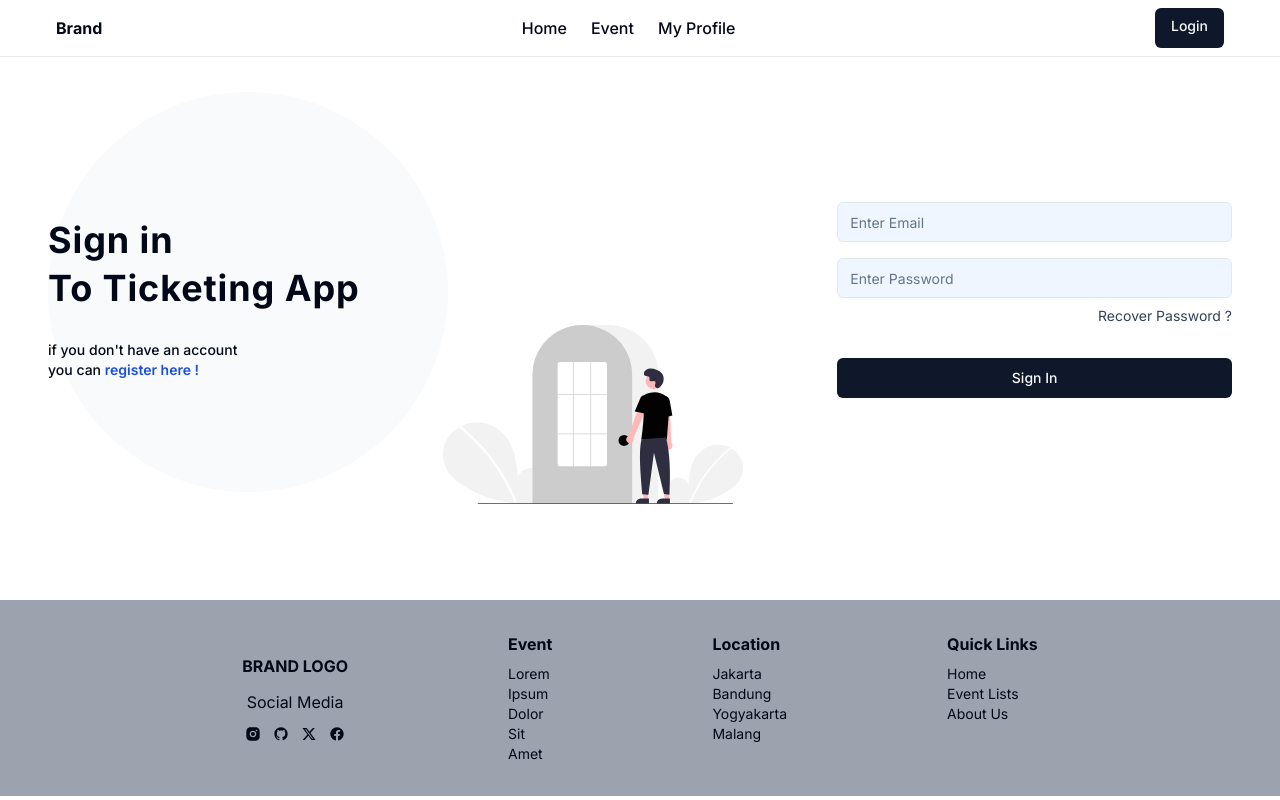
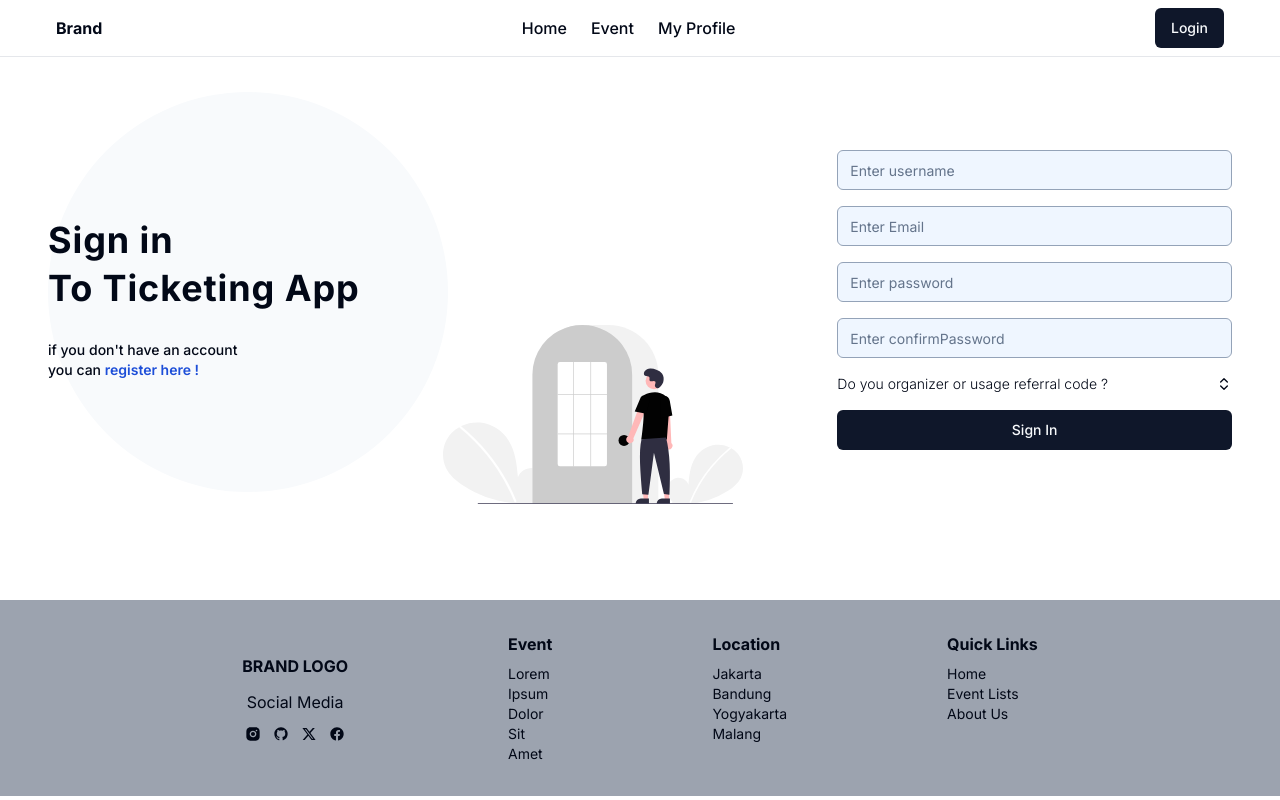
Before and after one commit to Fikri-Ramadan/finpro-nextjs-express-prisma, a Next.js app in the folder apps/web/: page /login in a window 1280 px wide. Built offline with nearby package versions, Linux system fonts and the light colour scheme.

Commit message:
feat: validation register

```diff
--- a/apps/web/package.json
+++ b/apps/web/package.json
@@ -16,13 +16,15 @@
     "@radix-ui/react-slot": "^1.0.2",
     "class-variance-authority": "^0.7.0",
     "clsx": "^2.1.0",
+    "formik": "^2.4.5",
     "lucide-react": "^0.314.0",
     "next": "14.0.4",
     "react": "^18",
     "react-dom": "^18",
     "react-icons": "^5.0.1",
     "tailwind-merge": "^2.2.0",
-    "tailwindcss-animate": "^1.0.7"
+    "tailwindcss-animate": "^1.0.7",
+    "yup": "^1.3.3"
   },
   "devDependencies": {
     "autoprefixer": "^10.0.1",
--- /dev/null
+++ b/apps/web/src/app/example/page.js
@@ -0,0 +1,7 @@
+
+export default function ExamplePage() {
+  return (
+    <div className='py-16'>
+    </div>
+  );
+}
--- a/apps/web/src/components/NavbarSection.jsx
+++ b/apps/web/src/components/NavbarSection.jsx
@@ -35,7 +35,7 @@ export const NavbarSection = () => {
           <div className="flex md:order-2 space-x-3 md:space-x-0">
             <Link
               href="/login"
-              className={cn(buttonVariants(), 'hidden lg:block')}
+              className={cn(buttonVariants(), 'hidden lg:flex items-center justify-center')}
             >
               Login
             </Link>
--- /dev/null
+++ b/apps/web/src/components/auth/FormRegister.jsx
@@ -0,0 +1,144 @@
+'use client';
+
+import { useFormik } from 'formik';
+import { Button } from '../ui/button';
+import { Input } from '../ui/input';
+import { validateRegister } from '@/helpers/validation';
+import {
+  Collapsible,
+  CollapsibleContent,
+  CollapsibleTrigger,
+} from '../ui/collapsible';
+import { ChevronsUpDown } from 'lucide-react';
+import {
+  Select,
+  SelectContent,
+  SelectItem,
+  SelectTrigger,
+  SelectValue,
+} from '../ui/select';
+
+export default function FormRegister() {
+  const formik = useFormik({
+    initialValues: {
+      username: '',
+      email: '',
+      password: '',
+      confirmPassword: '',
+    },
+    validationSchema: validateRegister,
+    onSubmit: (values) => {
+      alert(JSON.stringify(values, null, 2));
+    },
+  });
+
+  return (
+    <form onSubmit={formik.handleSubmit} className="w-full flex flex-col gap-4">
+      <div className="space-y-2">
+        <Input
+          placeholder="Enter username"
+          id="username"
+          type="text"
+          className={`bg-blue-50 border-slate-400 ${
+            formik.errors.username &&
+            formik.touched.username &&
+            'border-red-500'
+          }`}
+          {...formik.getFieldProps('username')}
+        />
+        {formik.touched.username && formik.errors.username ? (
+          <div className="text-xs text-red-500">{formik.errors.username}</div>
+        ) : null}
+      </div>
+
+      <div className="space-y-2">
+        <Input
+          placeholder="Enter Email"
+          id="email"
+          type="email"
+          className={`bg-blue-50 border-slate-400 ${
+            formik.errors.email && formik.touched.email && 'border-red-500'
+          }`}
+          {...formik.getFieldProps('email')}
+        />
+        {formik.touched.email && formik.errors.email ? (
+          <div className="text-xs text-red-500">{formik.errors.email}</div>
+        ) : null}
+      </div>
+
+      <div className="space-y-2">
+        <Input
+          placeholder="Enter password"
+          id="password"
+          type="password"
+          className={`bg-blue-50 border-slate-400 ${
+            formik.errors.password &&
+            formik.touched.password &&
+            'border-red-500'
+          }`}
+          {...formik.getFieldProps('password')}
+        />
+        {formik.touched.password && formik.errors.password ? (
+          <div className="text-xs text-red-500">{formik.errors.password}</div>
+        ) : null}
+      </div>
+
+      <div className="space-y-2">
+        <Input
+          placeholder="Enter confirmPassword"
+          id="confirmPassword"
+          type="password"
+          className={`bg-blue-50 border-slate-400 ${
+            formik.errors.confirmPassword &&
+            formik.touched.confirmPassword &&
+            'border-red-500'
+          }`}
+          {...formik.getFieldProps('confirmPassword')}
+        />
+        {formik.touched.confirmPassword && formik.errors.confirmPassword ? (
+          <div className="text-xs text-red-500">
+            {formik.errors.confirmPassword}
+          </div>
+        ) : null}
+      </div>
+
+      <Collapsible>
+        <CollapsibleTrigger className="w-full flex items-center justify-between text-sm font-light">
+          Do you organizer or usage referral code ?
+          <ChevronsUpDown className="w-4 h-4" />
+        </CollapsibleTrigger>
+        <CollapsibleContent className="space-y-4 py-4 CollapsibleContent">
+          <div className="space-y-2">
+            <Input
+              placeholder="Enter Referral Code"
+              id="referralCode"
+              type="text"
+              className={`bg-blue-50 border-slate-400 ${
+                formik.errors.referralCode &&
+                formik.touched.referralCode &&
+                'border-red-500'
+              }`}
+              {...formik.getFieldProps('referralCode')}
+            />
+            {formik.touched.referralCode && formik.errors.referralCode ? (
+              <div className="text-xs text-red-500">
+                {formik.errors.referralCode}
+              </div>
+            ) : null}
+          </div>
+          <Select className="border-slate-400">
+            <SelectTrigger className="border-slate-400">
+              <SelectValue placeholder="Select Role (Default Customer)" />
+            </SelectTrigger>
+            <SelectContent>
+              <SelectItem value="CUSTOMER">Customer</SelectItem>
+              <SelectItem value="ORGANIZER">Organizer</SelectItem>
+            </SelectContent>
+          </Select>
+        </CollapsibleContent>
+      </Collapsible>
+
+      <Button type="submit">Sign In</Button>
+    </form>
+  );
+}
--- a/apps/web/src/components/auth/Login.jsx
+++ b/apps/web/src/components/auth/Login.jsx
@@ -2,6 +2,7 @@ import Image from 'next/image';
 import { Input } from '../ui/input';
 import Link from 'next/link';
 import { Button } from '../ui/button';
+import FormRegister from './FormRegister';
 
 export default function Login() {
   return (
@@ -26,15 +27,19 @@ export default function Login() {
       <div className="w-full lg:w-1/3 h-full flex flex-col justify-center">
         <p className="lg:hidden text-2xl font-bold mb-8">Login</p>
         <div className="w-full flex flex-col gap-4">
+          <FormRegister />
+        </div>
+        {/* <p className="lg:hidden text-2xl font-bold mb-8">Login</p>
+        <div className="w-full flex flex-col gap-4">
           <Input
             type="email"
             placeholder="Enter Email"
-            className="bg-blue-50"
+            className="bg-blue-50 border-slate-400"
           />
           <Input
             type="password"
             placeholder="Enter Password"
-            className="bg-blue-50"
+            className="bg-blue-50 border-slate-400"
           />
         </div>
         <Link href="" className="text-right mt-2 text-slate-700 text-sm">
@@ -46,7 +51,7 @@ export default function Login() {
           <Link href="/register" className="text-blue-700 font-semibold">
             register here !
           </Link>
-        </p>
+        </p> */}
       </div>
     </div>
   );
--- a/apps/web/src/components/auth/Register.jsx
+++ b/apps/web/src/components/auth/Register.jsx
@@ -17,6 +17,7 @@ import {
   SelectTrigger,
   SelectValue,
 } from '../ui/select';
+import FormRegister from './FormRegister';
 
 export default function Register() {
   return (
@@ -42,22 +43,26 @@ export default function Register() {
 
       <div className="w-full lg:w-1/3 h-full flex flex-col justify-center">
         <p className="lg:hidden text-2xl font-bold mb-8">Register</p>
-        <div className="w-full flex flex-col gap-4">
-          <Input placeholder="Enter Username" className="bg-blue-50" />
+          <FormRegister />
+        {/* <div className="w-full flex flex-col gap-4">
+          <Input
+            placeholder="Enter Username"
+            className="bg-blue-50 border-slate-400"
+          />
           <Input
             type="email"
             placeholder="Enter Email"
-            className="bg-blue-50"
+            className="bg-blue-50 border-slate-400"
           />
           <Input
             type="password"
             placeholder="Enter Password"
-            className="bg-blue-50"
+            className="bg-blue-50 border-slate-400"
           />
           <Input
             type="password"
             placeholder="Confirm Password"
-            className="bg-blue-50"
+            className="bg-blue-50 border-slate-400"
           />
 
           <Collapsible>
@@ -66,9 +71,12 @@ export default function Register() {
               <ChevronsUpDown className="w-4 h-4" />
             </CollapsibleTrigger>
             <CollapsibleContent className="space-y-4 py-4 CollapsibleContent">
-              <Input placeholder="Enter Referral Code" className="bg-blue-50" />
-              <Select className="bg-blue-50">
-                <SelectTrigger>
+              <Input
+                placeholder="Enter Referral Code"
+                className="bg-blue-50 border-slate-400"
+              />
+              <Select className="border-slate-400">
+                <SelectTrigger className="border-slate-400">
                   <SelectValue placeholder="Select Role (Default Customer)" />
                 </SelectTrigger>
                 <SelectContent>
@@ -79,7 +87,7 @@ export default function Register() {
             </CollapsibleContent>
           </Collapsible>
         </div>
-        <Button className="mt-8">Sign Up</Button>
+        <Button className="mt-8">Sign Up</Button> */}
         <p className="text-sm font-medium mt-4 lg:hidden">
           if you already have an account you can{' '}
           <Link href="/register" className="text-blue-700 font-semibold">
--- /dev/null
+++ b/apps/web/src/helpers/validation.js
@@ -0,0 +1,19 @@
+import * as Yup from 'yup';
+
+export const validateRegister = Yup.object({
+  username: Yup.string()
+    .max(25, 'Must be 25 letters or less')
+    .required('Username is required'),
+  email: Yup.string()
+    .email('Invalid email address')
+    .required('Email is required'),
+  password: Yup.string()
+    .matches(
+      /^(?=.*[a-z])(?=.*[A-Z])(?=.*[0-9])(?=.*[!@#\$%\^&\*])(?=.{8,})/,
+      'Must Contain 8 Characters, One Uppercase, One Lowercase, One Number and One Special Case Character',
+    )
+    .required('Password is required'),
+  confirmPassword: Yup.string()
+    .min(8, 'Must be atleast 8 characters or more')
+    .required('Confirm password is required'),
+});
```
Also changed, not shown: 1 other file (tests, documents, lock files or other folders).
